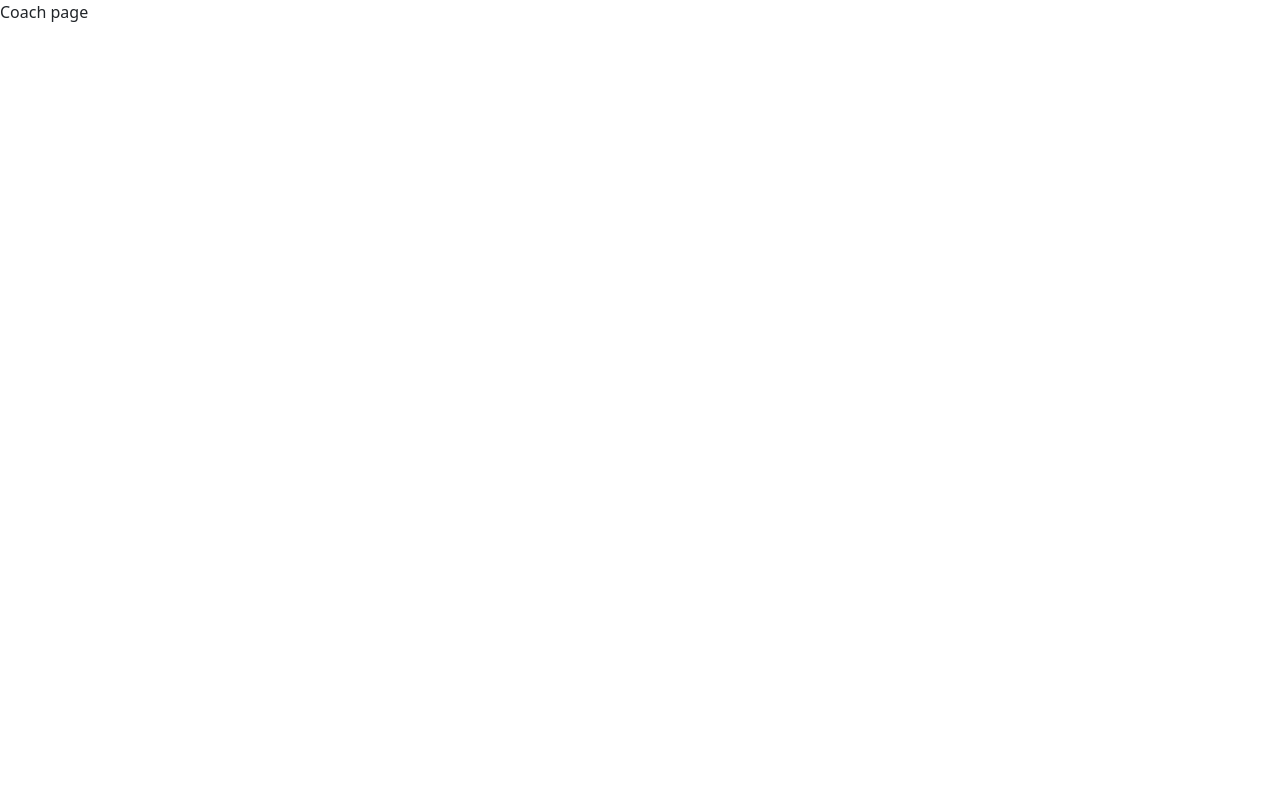
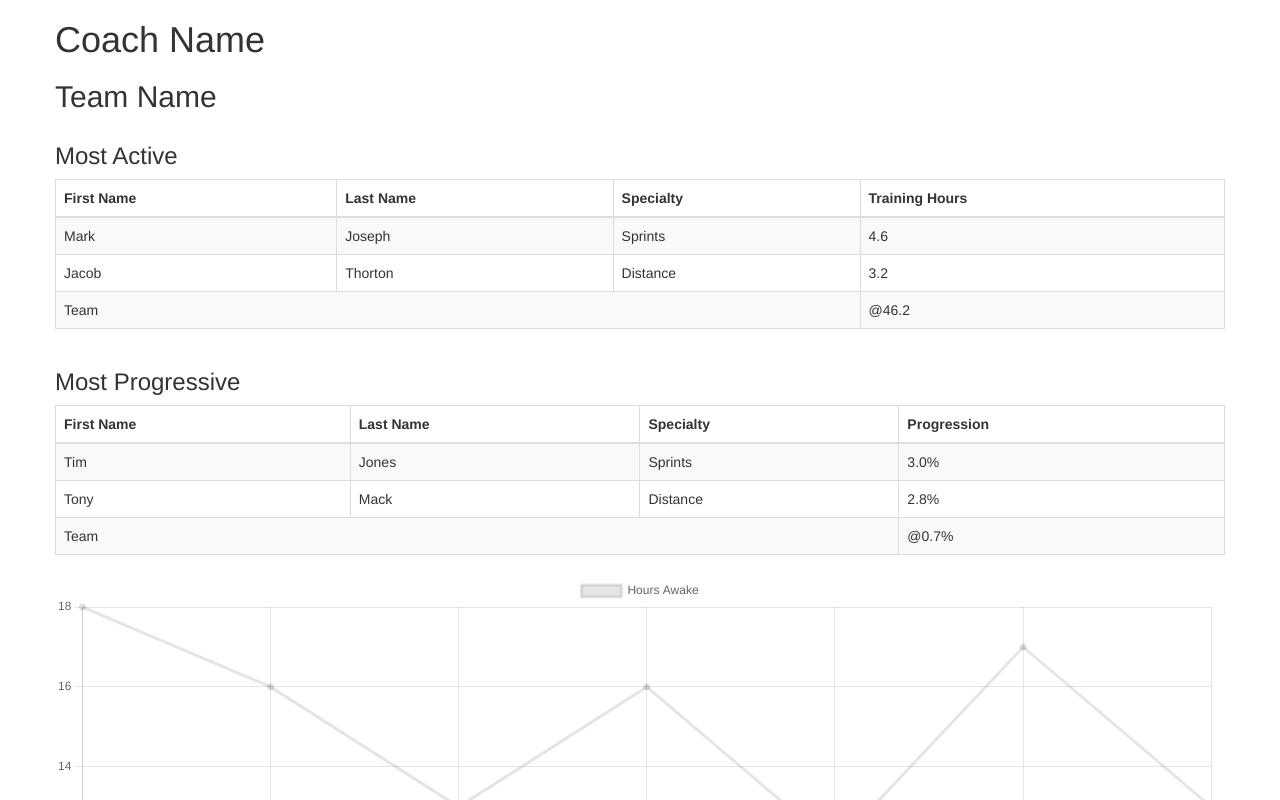
Before and after one commit to tommy2022/FINS, a React (Create React App) app: page /coach in a window 1280 px wide. Shown: the top 800 px of the page. Built offline with nearby package versions, Linux system fonts and the light colour scheme.

Commit message:
Coaches Dashboard

```diff
--- a/src/Coach.js
+++ b/src/Coach.js
@@ -1,7 +1,95 @@
 import React from "react";
+import { Container, Row, Table } from "react-bootstrap";
+import LineChart from "./components/LineChart";
+
 // import { useParams } from "react-router-dom";
 
 export default function Coach() {
   // const { id = "undefined" } = useParams();
-  return <div>Coach page</div>;
+  return <div>
+
+    <Container>
+
+      <Row>
+        <h1>Coach Name</h1>
+        <h2>Team Name</h2>
+      </Row>
+
+      <Row>
+
+        <h3>Most Active</h3>
+
+        <Table striped bordered hover>
+          <thead>
+            <tr>
+              <th>First Name</th>
+              <th>Last Name</th>
+              <th>Specialty</th>
+              <th>Training Hours</th>
+            </tr>
+          </thead>
+          <tbody>
+            <tr>
+              <td>Mark</td>
+              <td>Joseph</td>
+              <td>Sprints</td>
+              <td>4.6</td>
+            </tr>
+            <tr>
+              <td>Jacob</td>
+              <td>Thorton</td>
+              <td>Distance</td>
+              <td>3.2</td>
+            </tr>
+            <tr>
+              <td colSpan={3}>Team</td>
+              <td>@46.2</td>
+            </tr>
+          </tbody>
+        </Table>
+
+      </Row>
+
+      <Row>
+
+        <h3>Most Progressive</h3>
+
+        <Table striped bordered hover>
+          <thead>
+            <tr>
+              <th>First Name</th>
+              <th>Last Name</th>
+              <th>Specialty</th>
+              <th>Progression</th>
+            </tr>
+          </thead>
+          <tbody>
+            <tr>
+              <td>Tim</td>
+              <td>Jones</td>
+              <td>Sprints</td>
+              <td>3.0%</td>
+            </tr>
+            <tr>
+              <td>Tony</td>
+              <td>Mack</td>
+              <td>Distance</td>
+              <td>2.8%</td>
+            </tr>
+            <tr>
+              <td colSpan={3}>Team</td>
+              <td>@0.7%</td>
+            </tr>
+          </tbody>
+        </Table>
+
+      </Row>
+
+      <Row>
+        <LineChart />
+      </Row>
+
+    </Container>
+
+  </div>
 }
```
Also changed, not shown: package.json (+2 -6 lines), 1 other file (tests, documents, lock files or other folders).
